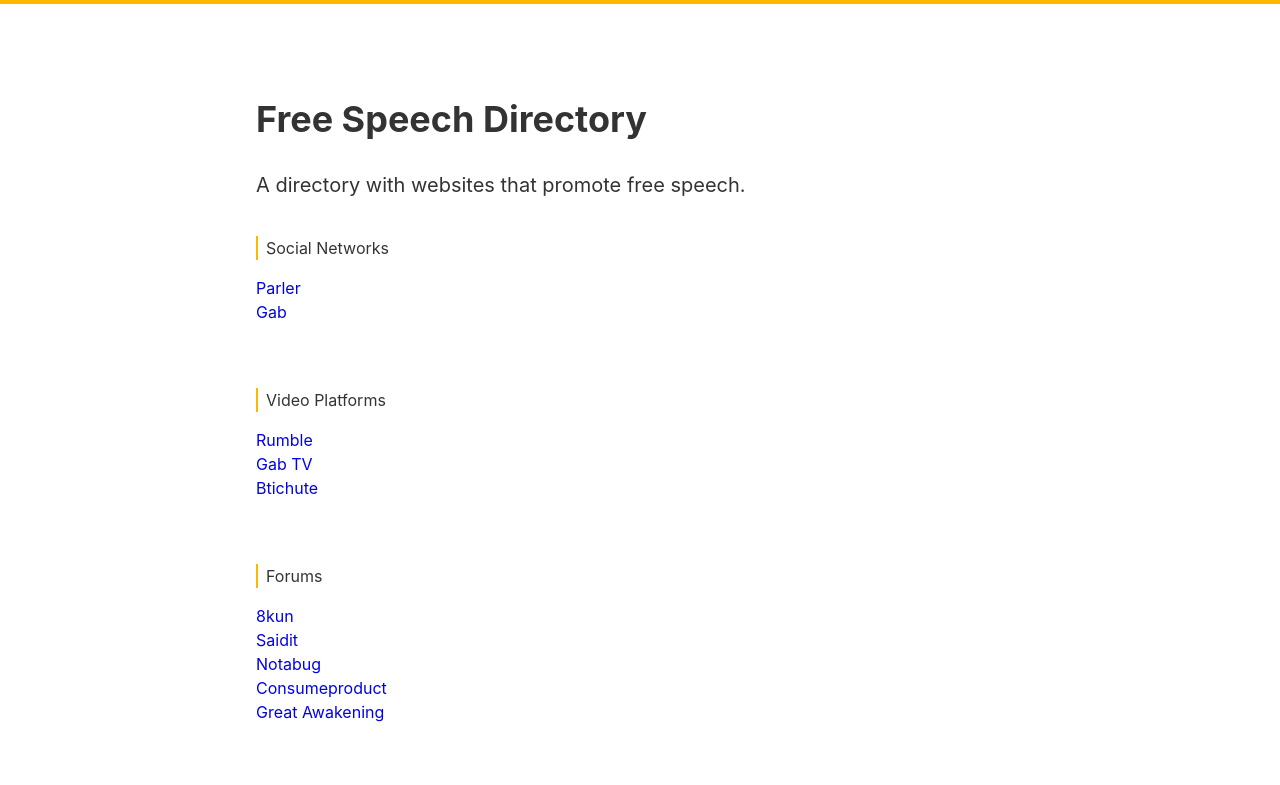
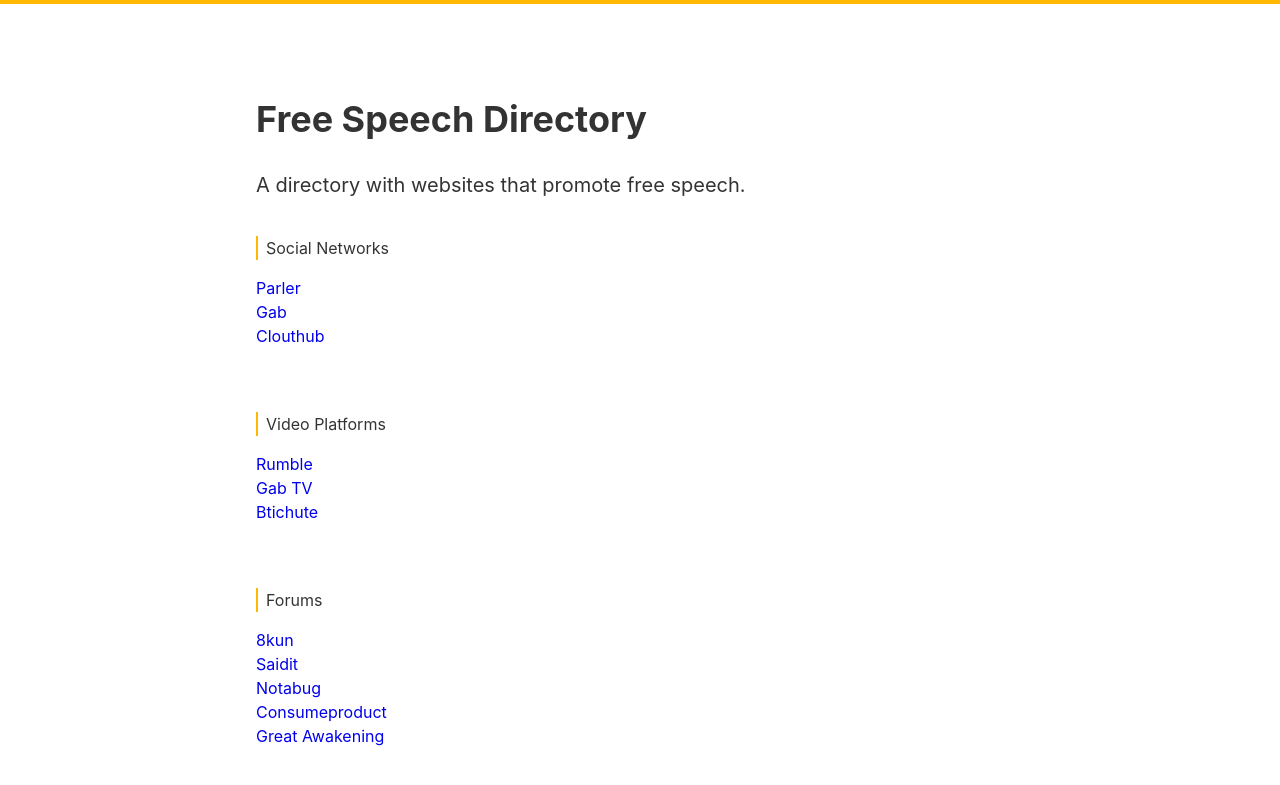
Before and after one commit to freespeechdirectory/freespeechdirectory.github.io, a plain HTML site: page index.html in a window 1280 px wide. Shown: the top 785 px of the page. Drawn offline with nearby package versions, Linux system fonts and the light colour scheme.

Commit message:
Update index.html

```diff
--- a/index.html
+++ b/index.html
@@ -23,6 +23,8 @@
                 <p class="tj bl bw1 b--gold pl2">Social Networks </p>
                 <a href="https://parler.com"  style="text-decoration: none;">Parler</a> <br>
                 <a href="https://gab.com"  style="text-decoration: none;">Gab</a> <br>
+                <a href="https://clouthub.com"  style="text-decoration: none;">Clouthub</a> <br>
+
 <br>
 <br>
 <p class="tj bl bw1 b--gold pl2">Video Platforms</p>
```
